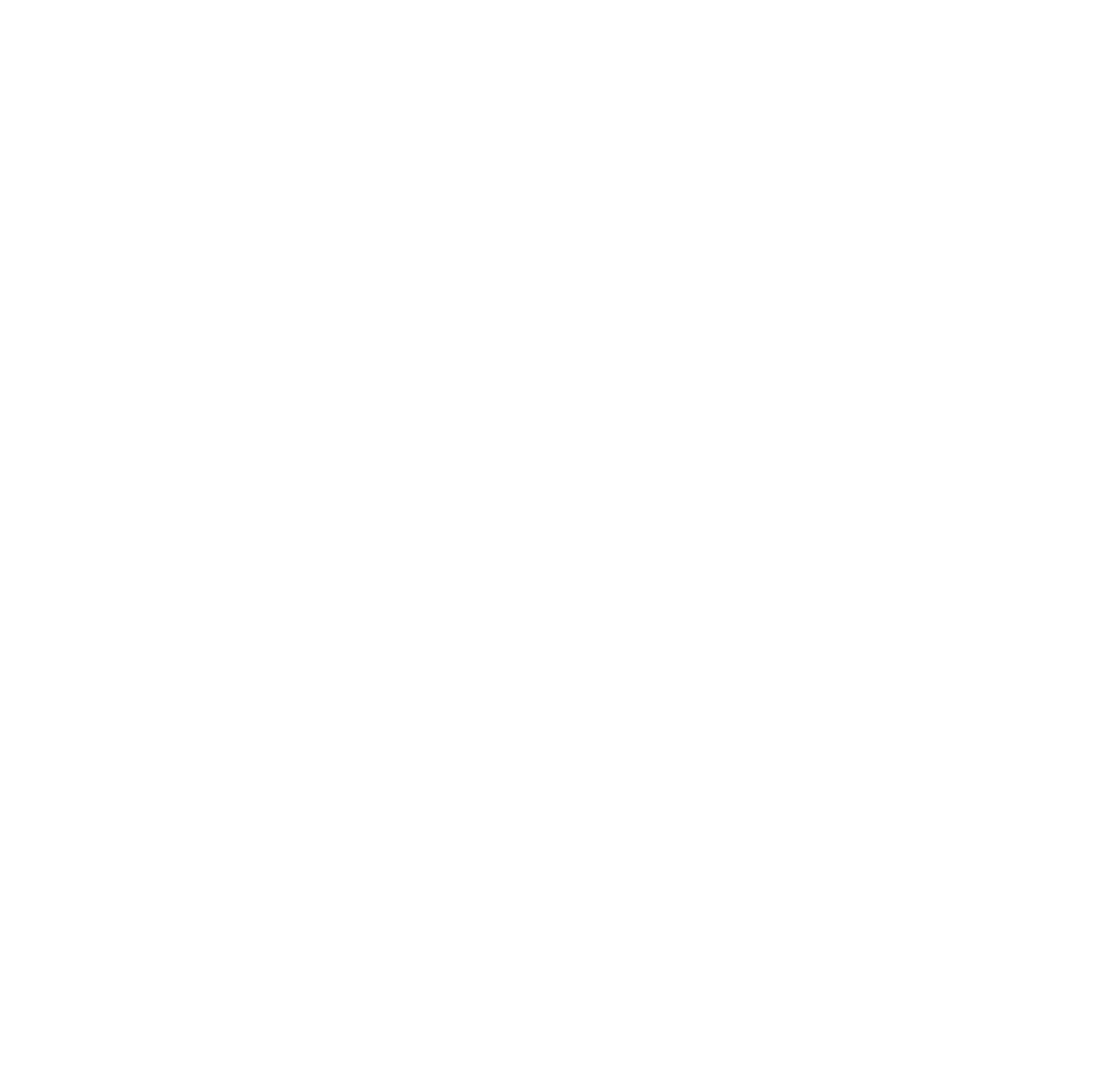
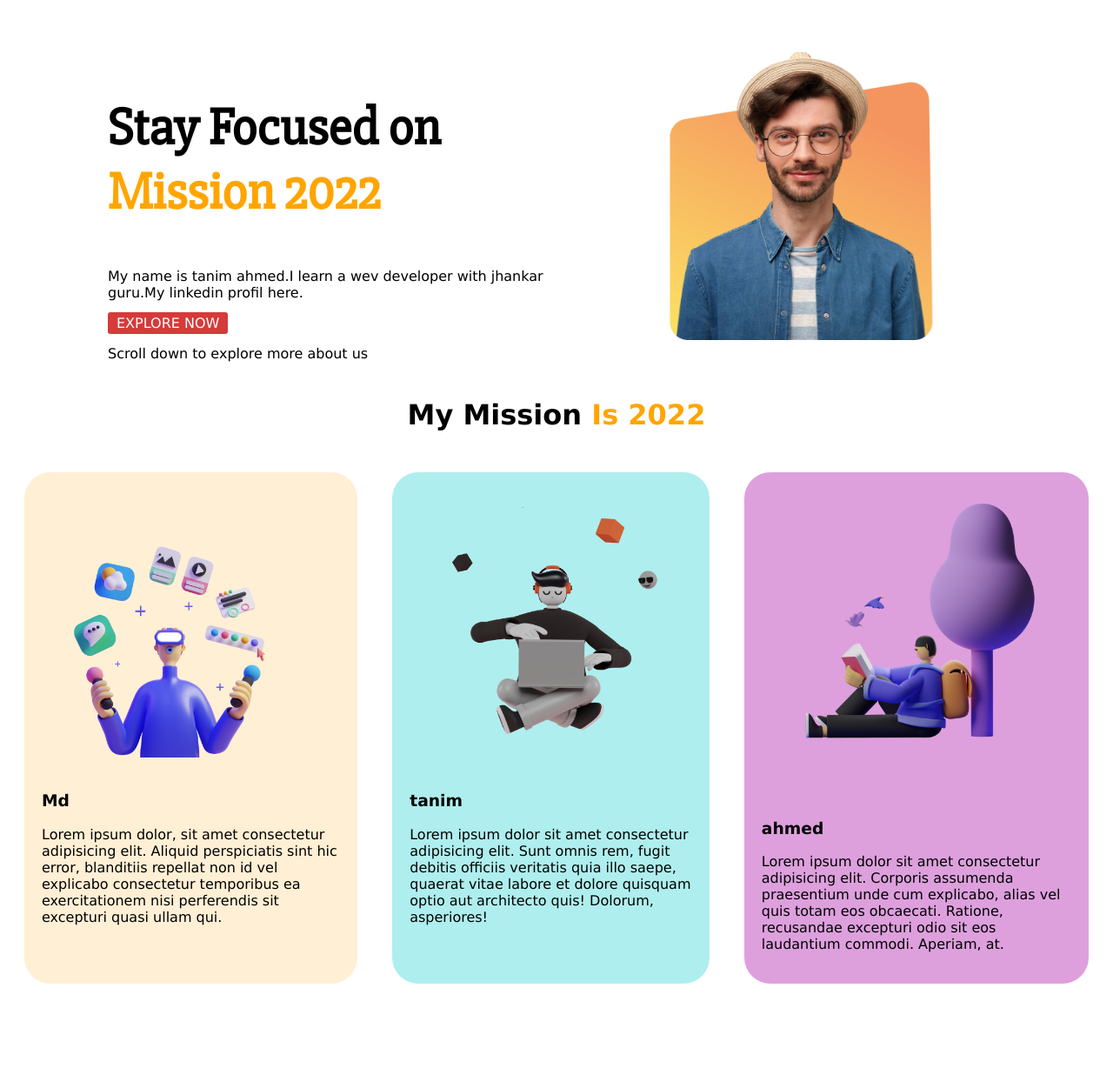
Before and after one commit to tanimahmed71/mission-2021, a plain HTML site: page index.html in a window 1280 px wide. Shown: the top 1228 px of the page at 87% size. Before the commit the page ends 800 px from the top, so only its background shows below. Drawn offline with Linux system fonts and the light colour scheme.

Commit message:
notun kiso add korsi

```diff
--- a/index.html
+++ b/index.html
@@ -6,8 +6,79 @@
     <meta name="viewport" content="width=device-width, initial-scale=1.0">
     <title>Mision-2022</title>
     <link rel="stylesheet" href="style.css">
+    <link rel="preconnect" href="https://fonts.googleapis.com">
+    <link rel="preconnect" href="https://fonts.gstatic.com" crossorigin>
+    <link href="https://fonts.googleapis.com/css2?family=Asap:wght@500&family=Martel:wght@600&family=Noticia+Text:wght@700&family=Slabo+27px&display=swap" rel="stylesheet">
 </head>
 <body>
+ <section class="section-1">
+    <div class="display-side-by-side">
+       <div class="first-sec-div-1">
+            <div id="border-color"><h1 class="google-font-design">Stay Focused on <span class="span-color">Mission 2022</span></h1></div>
+            <p>My name is tanim ahmed.I learn a wev developer with jhankar guru.My linkedin profil here.</p>
+
+           <div> <a  class="link-botton-design"        target="-blank" href="https://www.linkedin.com/in/tanim-ahmed-9526b920b/">EXPLORE NOW</a> <br>
+           </div>
+           <div><p>Scroll down to explore more  about us</p>
+           </div>
+
+        </div>
+
+        <div class="first-sec-div-2">
+           <img  class="photo-adjust-display" src="images/person/person-1.png" alt="">
+        </div>
+    </div>
+
+  </section>
+   <section class="section-2">
+         <h1 class="sec-2-h1">My Mission <span class="span-color">Is 2022</span> </h1>
+         <div class="section-2-div-1">
+             <div class="box-shadow-1">
+             <img class="photo-adjust-display" src="images/illustrators/illustrator-1.png" alt="">
+             <h3>Md</h3>
+             <p>Lorem ipsum dolor, sit amet consectetur adipisicing elit. Aliquid perspiciatis sint hic error, blanditiis repellat non id vel explicabo consectetur temporibus ea exercitationem nisi perferendis sit excepturi quasi ullam qui.</p>
+             </div>
+             <div class="box-shadow-2">
+             <img class="photo-adjust-display" src="images/illustrators/illustrator-2.png" alt="">
+             <h3>tanim</h3>
+             <p>Lorem ipsum dolor sit amet consectetur adipisicing elit. Sunt omnis rem, fugit debitis officiis veritatis quia illo saepe, quaerat vitae labore et dolore quisquam optio aut architecto quis! Dolorum, asperiores!</p>
+             </div>
+            <div class="box-shadow-3">
+             <img  class="photo-adjust-display"  src="images/illustrators/illustrator-3.png" alt="">
+             <h3>ahmed</h3>
+             <p> Lorem ipsum dolor sit amet consectetur adipisicing elit. Corporis assumenda praesentium unde cum explicabo, alias vel quis totam eos obcaecati. Ratione, recusandae excepturi odio sit eos laudantium commodi. Aperiam, at.</p>
+
+            </div>
+    </section>
+<section>
+    <div class="sec-3-div-1">
+          <div>
+          <img class="section-3-img" src="images/pictures/shape-11.jpg" alt="">
+           </div>
+          <div class="sec-3-dev-part">
+             <h1 class="sec-3-font">Devlop Without Limits</h1>
+             <p> Lorem ipsum dolor sit amet consectetur adipisicing elit. Ex provident ullam explicabo magni, mollitia possimus nulla ea architecto error. Soluta dolorum cupiditate in magni labore qui est illum, ab optio!</p>
+             <p class="link-botton-design-1-or-2"> Read the ducoment</p>
+
+
+           </div>
+
+        </div>
+</section>
+<section class="section-4">
+    <div class="sec-4-div-1"> <h1 class="sec-3-font">Know our Global Community</h1>
+     <p>Lorem ipsum dolor sit amet, usu cu esse possit referrentur, at eam
+        falli deterruisset. No duo populo animal noluisse, enim deterruisset
+        eos et. An mundi noster pri, ea eos quas expetendis scripserit, affert
+        gubergren dissentias et cum.</p>
+    </div>
+
+    <div class="sec-4-div-2"> <img id="photo-weith" src="images/pictures/shape-12.png" alt="">
+     </div>
+     <div><p class="link-botton-design-1-or-2">Read the documention</p></div>
+</section>
+
+
 
 </body>
 </html>
--- a/style.css
+++ b/style.css
@@ -0,0 +1,112 @@
+body{
+   font-family: Verdana, Geneva, Tahoma, sans-serif;
+}
+.display-side-by-side{
+    display: flex;
+
+}
+.section-1{
+    margin-top: 60px;
+}
+.span-color{
+    color: orange;
+ }
+.first-sec-div-1{
+    width: 45%;
+   padding-right: 50px;
+   margin-left: 96px;
+   padding-left: 20px;
+
+}
+.first-sec-div-2{
+    width: 25%;
+    padding-left: 20px;
+}
+.google-font-design{
+    font-family: 'Asap', sans-serif;
+    font-family: 'Martel', serif;
+    font-family: 'Noticia Text', serif;
+    font-family: 'Slabo 27px', serif;
+    font-size: 60px;
+
+}
+.photo-adjust-display{
+    width: 100%;
+}
+.link-botton-design{
+    text-decoration: none;
+    background-color: rgb(214, 58, 58);
+    color: white;
+    padding: 3px 10px;
+    border-radius: 3px;
+    size: 20px 40px 20px 40px;
+}
+.link-botton-design-1-or-2{
+   background-color: rgb(214, 58, 58);
+   border-radius: 5px;
+   color: white;
+   padding: 20px 25px 20px 25px;
+}
+
+
+.sec-2-h1{
+    text-align: center;
+   font-size: xx-large;
+}
+.section-2-div-1{
+    display: flex;
+
+}
+.box-shadow-1{
+    padding:20px 20px 20px 20px;
+    background-color: papayawhip;
+    border-radius: 30px;
+     margin: 20px;
+}
+.box-shadow-2{
+    padding: 20px 20px 20px 20px;
+    background-color: paleturquoise;
+    border-radius: 30px;
+    margin: 20px;
+
+}
+.box-shadow-3{
+    padding: 20px 20px 20px 20px;
+    background-color: plum;
+    border-radius: 30px;
+    margin: 20px;
+}
+.sec-3-div-1{
+    display: flex;
+
+}
+.section-3-img{
+    width: 70%;
+   margin-top: 80px;
+   margin-left: 20px;
+}
+.sec-3-dev-part{
+    width: 70%;
+    margin-top: 150px;
+    padding: 40px;
+}
+.sec-3-font{
+    font-size: 35px;
+}
+.section-4{
+    display: flex;
+
+}
+.sec-4-div-1{
+    width: 50%;
+    padding-right: 70px;
+ margin-left: 70px;
+
+
+}
+.sec-4-div-2{
+    width: 35%;
+}
+#photo-weith{
+    width: 100%;
+}
```
Also changed, not shown: images/pictures/shape-1.jpg (added), images/pictures/shape-11.jpg (added), images/pictures/shape-12.png (added).
